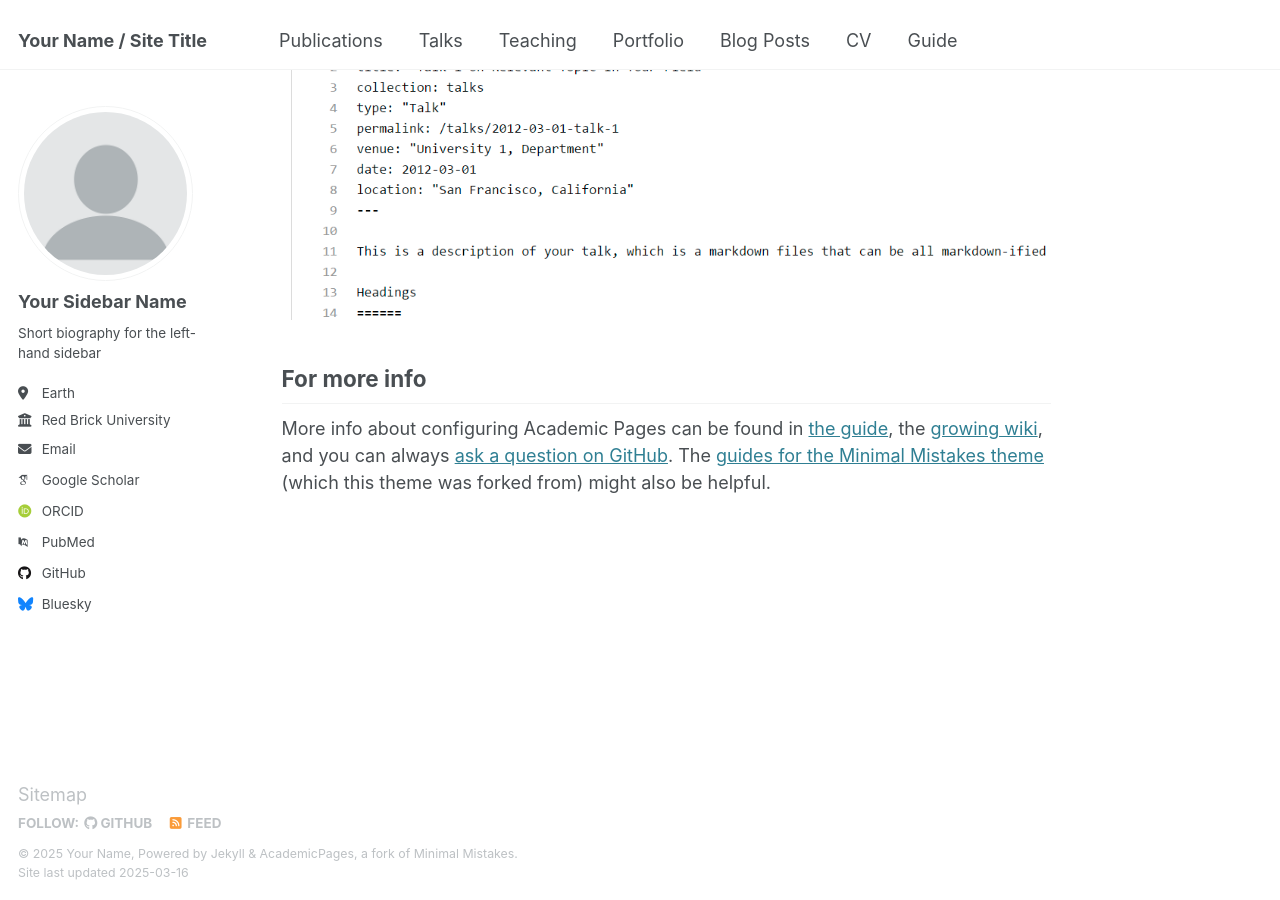
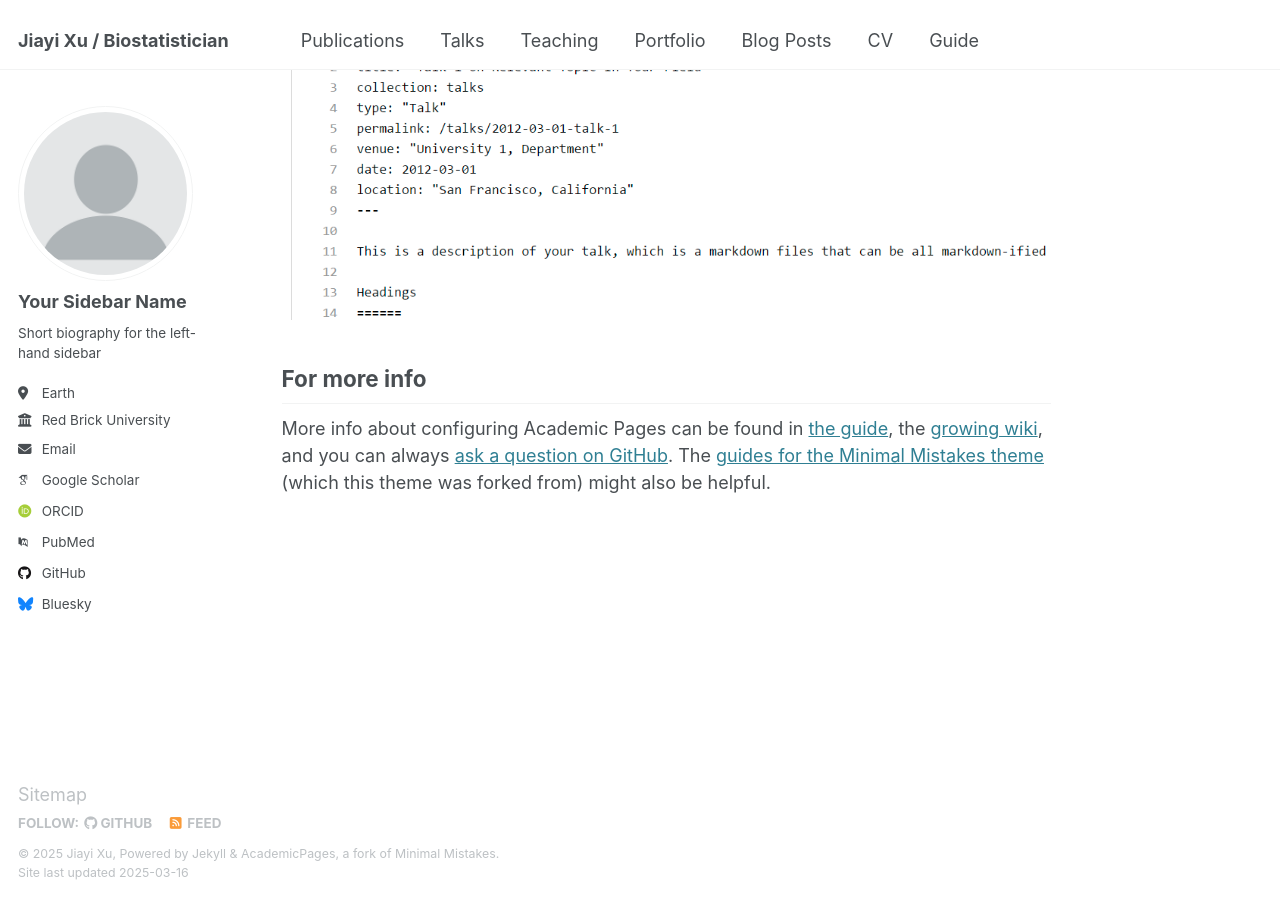
Before and after one commit to Caliox/caliox.github.io, a Jekyll site: the page built from _pages/about.md, in a window 1280 px wide and 900 px high, scrolled down 2642 px. Built offline with Jekyll 4.4.1, drawn with Linux system fonts in a browser that asks for light colours; some web fonts are replaced.

Commit message:
2025-03-16

```diff
--- a/_config.yml
+++ b/_config.yml
@@ -9,13 +9,13 @@
 # Basic Site Settings
 locale                   : "en-US"
 site_theme               : "default"
-title                    : "Your Name / Site Title"
+title                    : "Jiayi Xu / Biostatistician"
 title_separator          : "-"
-name                     : &name "Your Name"
-description              : &description "personal description"
-url                      : https://academicpages.github.io # the base hostname & protocol for your site e.g. "https://[your GitHub username].github.io"
+name                     : &name "Jiayi Xu"
+description              : &description "Clinical trial biostatistician specializing in the research and application of statistical methods and trial designs in oncology studies."
+url                      : https://caliox.github.io # the base hostname & protocol for your site e.g. "https://[your GitHub username].github.io"
 baseurl                  : "" # the subpath of your site, e.g. "/blog"
-repository               : "academicpages/academicpages.github.io"
+repository               : "Caliox/caliox.github.io"
 
 # Site Author - The following control what appear as part of the author content on the side bar.
 #               If a field is blank the icon and link will not appear, otherwise it will be shown.
```
